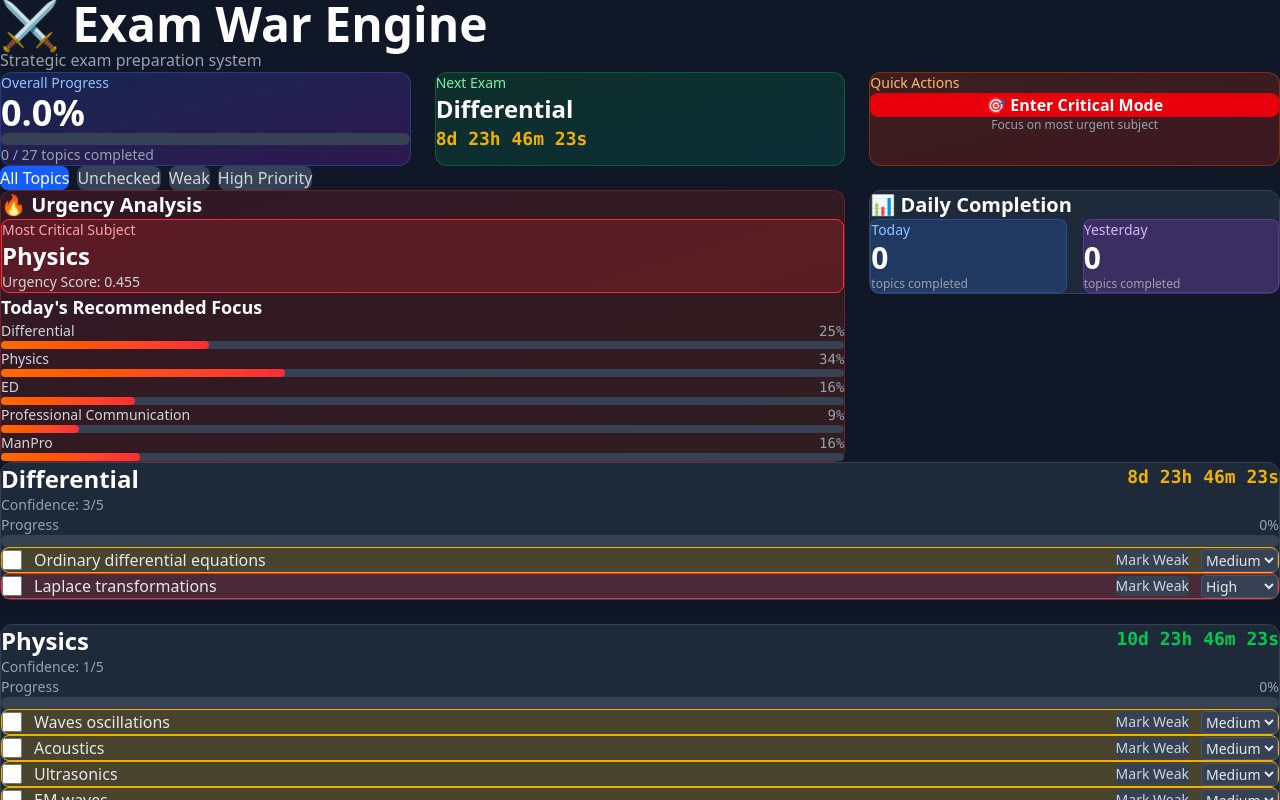
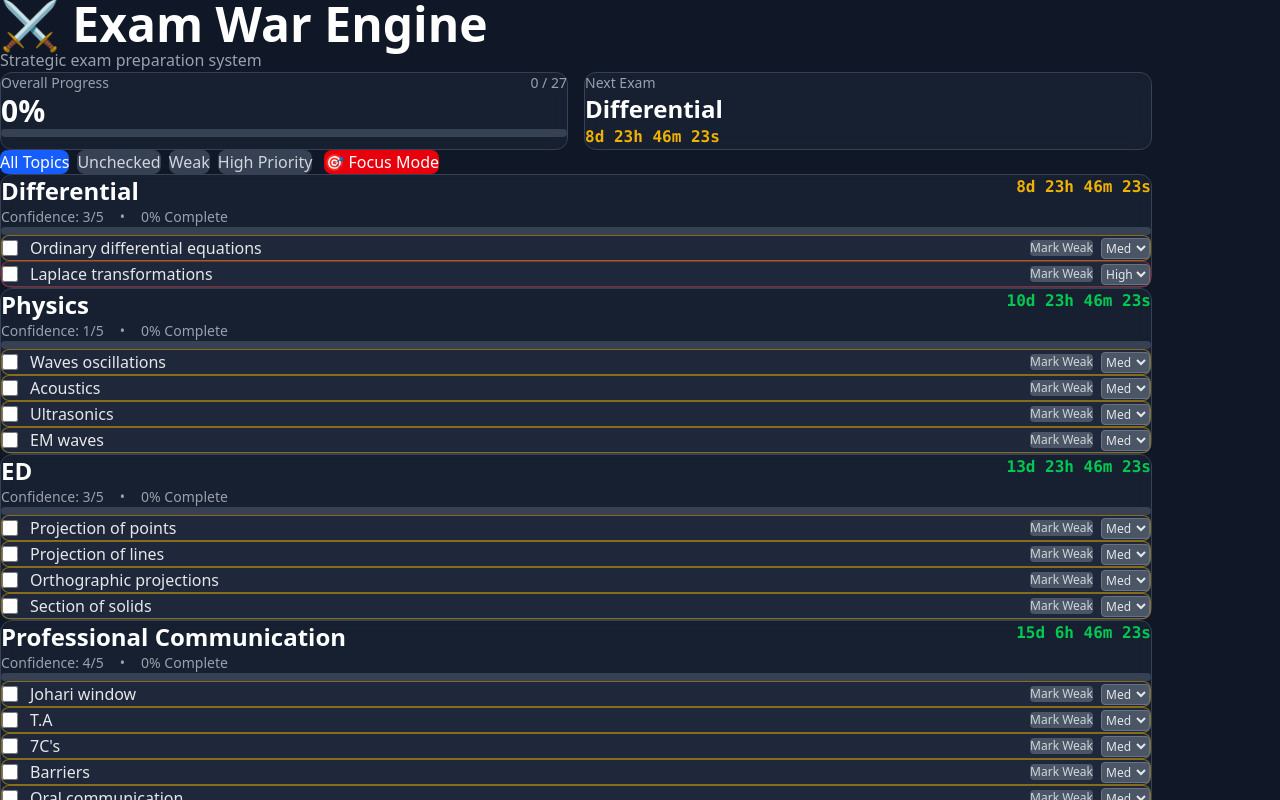
Before and after one commit to shaxntanu/Syllabus-Execution-Engine, a Next.js app: page / in a window 1280 px wide. Shown: the top 800 px of the page. Built offline with nearby package versions, Linux system fonts and the light colour scheme.

Commit message:
Redesign UI: Clean, minimal, less cluttered layout

```diff
--- a/components/CountdownTimer.tsx
+++ b/components/CountdownTimer.tsx
@@ -24,7 +24,7 @@ export default function CountdownTimer({ examDate, subjectName, large = false }:
 
   return (
     <div className={large ? "text-center" : ""}>
-      <div className={`font-mono ${large ? "text-4xl" : "text-lg"} font-bold ${colorClass}`}>
+      <div className={`font-mono ${large ? "text-4xl" : "text-sm md:text-base"} font-bold ${colorClass}`}>
         {countdown}
       </div>
       {large && (
--- a/components/Dashboard.tsx
+++ b/components/Dashboard.tsx
@@ -4,9 +4,6 @@ import { useStore } from "@/store/useStore";
 import { calculateOverallProgress, getNextExam } from "@/utils/calculations";
 import SubjectCard from "./SubjectCard";
 import Filters from "./Filters";
-import UrgencyPanel from "./UrgencyPanel";
-import DailyTracker from "./DailyTracker";
-import BackupPanel from "./BackupPanel";
 import CountdownTimer from "./CountdownTimer";
 
 export default function Dashboard() {
@@ -21,30 +18,34 @@ export default function Dashboard() {
   );
 
   return (
-    <div className="min-h-screen bg-gray-900 p-8">
-      <div className="max-w-7xl mx-auto">
+    <div className="min-h-screen bg-gray-900 p-4 md:p-8">
+      <div className="max-w-6xl mx-auto">
         <header className="mb-8">
-          <h1 className="text-5xl font-bold text-white mb-2">⚔️ Exam War Engine</h1>
+          <h1 className="text-4xl md:text-5xl font-bold text-white mb-2">⚔️ Exam War Engine</h1>
           <p className="text-gray-400">Strategic exam preparation system</p>
         </header>
 
-        <div className="grid grid-cols-1 lg:grid-cols-3 gap-6 mb-8">
-          <div className="bg-gradient-to-br from-blue-900/40 to-purple-900/40 rounded-xl p-6 border border-blue-500/30">
-            <div className="text-sm text-blue-300 mb-1">Overall Progress</div>
-            <div className="text-4xl font-bold text-white mb-3">{overallProgress.toFixed(1)}%</div>
-            <div className="w-full bg-gray-700 rounded-full h-3 overflow-hidden">
+        <div className="grid grid-cols-1 md:grid-cols-2 gap-4 mb-6">
+          <div className="bg-gray-800/50 backdrop-blur rounded-xl p-6 border border-gray-700">
+            <div className="flex justify-between items-start mb-3">
+              <div>
+                <div className="text-sm text-gray-400 mb-1">Overall Progress</div>
+                <div className="text-3xl font-bold text-white">{overallProgress.toFixed(0)}%</div>
+              </div>
+              <div className="text-right text-sm text-gray-400">
+                {completedTopics} / {totalTopics}
+              </div>
+            </div>
+            <div className="w-full bg-gray-700 rounded-full h-2 overflow-hidden">
               <div
                 className="bg-gradient-to-r from-blue-500 to-purple-500 h-full transition-all duration-500"
                 style={{ width: `${overallProgress}%` }}
               />
             </div>
-            <div className="text-sm text-gray-400 mt-2">
-              {completedTopics} / {totalTopics} topics completed
-            </div>
           </div>
 
-          <div className="bg-gradient-to-br from-green-900/40 to-teal-900/40 rounded-xl p-6 border border-green-500/30">
-            <div className="text-sm text-green-300 mb-1">Next Exam</div>
+          <div className="bg-gray-800/50 backdrop-blur rounded-xl p-6 border border-gray-700">
+            <div className="text-sm text-gray-400 mb-1">Next Exam</div>
             {nextExam ? (
               <>
                 <div className="text-2xl font-bold text-white mb-2">{nextExam.name}</div>
@@ -54,42 +55,22 @@ export default function Dashboard() {
               <div className="text-xl text-gray-400">No upcoming exams</div>
             )}
           </div>
-
-          <div className="bg-gradient-to-br from-orange-900/40 to-red-900/40 rounded-xl p-6 border border-orange-500/30">
-            <div className="text-sm text-orange-300 mb-3">Quick Actions</div>
-            <button
-              onClick={() => setFocusMode(true)}
-              className="w-full bg-red-600 hover:bg-red-700 text-white font-bold py-3 rounded-lg transition-colors mb-2"
-            >
-              🎯 Enter Critical Mode
-            </button>
-            <div className="text-xs text-gray-400 text-center">
-              Focus on most urgent subject
-            </div>
-          </div>
         </div>
 
-        <div className="mb-6">
+        <div className="flex flex-wrap gap-3 mb-6">
           <Filters />
+          <button
+            onClick={() => setFocusMode(true)}
+            className="px-4 py-2 bg-red-600 hover:bg-red-700 text-white font-medium rounded-lg transition-colors"
+          >
+            🎯 Focus Mode
+          </button>
         </div>
 
-        <div className="grid grid-cols-1 lg:grid-cols-3 gap-6 mb-8">
-          <div className="lg:col-span-2">
-            <UrgencyPanel />
-          </div>
-          <div>
-            <DailyTracker />
-          </div>
-        </div>
-
-        <div className="grid grid-cols-1 gap-6 mb-8">
+        <div className="space-y-4">
           {subjects.map((subject) => (
             <SubjectCard key={subject.id} subject={subject} />
           ))}
-        </div>
-
-        <div className="max-w-2xl mx-auto">
-          <BackupPanel />
         </div>
       </div>
     </div>
--- a/components/SubjectCard.tsx
+++ b/components/SubjectCard.tsx
@@ -1,6 +1,6 @@
 "use client";
 
-import { Subject, Topic } from "@/types";
+import { Subject } from "@/types";
 import { calculateSubjectProgress, isHighRisk } from "@/utils/calculations";
 import CountdownTimer from "./CountdownTimer";
 import TopicRow from "./TopicRow";
@@ -23,30 +23,30 @@ export default function SubjectCard({ subject }: SubjectCardProps) {
   });
 
   return (
-    <div className="bg-gray-800 rounded-xl p-6 shadow-lg border border-gray-700">
-      <div className="flex justify-between items-start mb-4">
-        <div>
-          <h2 className="text-2xl font-bold text-white mb-1">{subject.name}</h2>
-          <div className="text-sm text-gray-400">
-            Confidence: {subject.confidenceLevel}/5
+    <div className="bg-gray-800/50 backdrop-blur rounded-xl p-5 border border-gray-700 hover:border-gray-600 transition-colors">
+      <div className="flex flex-col md:flex-row md:justify-between md:items-start gap-4 mb-4">
+        <div className="flex-1">
+          <div className="flex items-center gap-3 mb-2">
+            <h2 className="text-xl md:text-2xl font-bold text-white">{subject.name}</h2>
+            {highRisk && (
+              <span className="bg-red-500 text-white px-2 py-1 rounded text-xs font-bold">
+                ⚠ HIGH RISK
+              </span>
+            )}
+          </div>
+          <div className="flex items-center gap-4 text-sm text-gray-400">
+            <span>Confidence: {subject.confidenceLevel}/5</span>
+            <span>•</span>
+            <span>{progress.toFixed(0)}% Complete</span>
           </div>
         </div>
-        <div className="text-right">
+        <div className="text-left md:text-right">
           <CountdownTimer examDate={subject.examDate} subjectName={subject.name} />
-          {highRisk && (
-            <div className="mt-2 bg-red-500 text-white px-3 py-1 rounded-full text-xs font-bold">
-              ⚠ HIGH RISK
-            </div>
-          )}
         </div>
       </div>
 
       <div className="mb-4">
-        <div className="flex justify-between text-sm text-gray-400 mb-1">
-          <span>Progress</span>
-          <span>{progress.toFixed(0)}%</span>
-        </div>
-        <div className="w-full bg-gray-700 rounded-full h-3 overflow-hidden">
+        <div className="w-full bg-gray-700 rounded-full h-2 overflow-hidden">
           <div
             className="bg-gradient-to-r from-blue-500 to-purple-500 h-full transition-all duration-500"
             style={{ width: `${progress}%` }}
@@ -65,7 +65,7 @@ export default function SubjectCard({ subject }: SubjectCardProps) {
           />
         ))}
         {filteredTopics.length === 0 && (
-          <div className="text-center text-gray-500 py-4">
+          <div className="text-center text-gray-500 py-4 text-sm">
             No topics match the current filter
           </div>
         )}
--- a/components/TopicRow.tsx
+++ b/components/TopicRow.tsx
@@ -11,46 +11,48 @@ interface TopicRowProps {
 
 export default function TopicRow({ topic, onToggleDone, onToggleWeak, onSetPriority }: TopicRowProps) {
   const priorityColors = {
-    high: "bg-red-500/20 border-red-500",
-    medium: "bg-yellow-500/20 border-yellow-500",
-    low: "bg-green-500/20 border-green-500",
+    high: "border-red-500/50",
+    medium: "border-yellow-500/50",
+    low: "border-green-500/50",
   };
 
   return (
     <div
-      className={`flex items-center gap-3 p-3 rounded-lg border ${priorityColors[topic.priority]} transition-all`}
+      className={`flex items-center gap-3 p-3 rounded-lg bg-gray-700/30 border ${priorityColors[topic.priority]} transition-all hover:bg-gray-700/50`}
     >
       <input
         type="checkbox"
         checked={topic.done}
         onChange={onToggleDone}
-        className="w-5 h-5 cursor-pointer accent-green-500"
+        className="w-4 h-4 cursor-pointer accent-blue-500"
       />
 
-      <span className={`flex-1 ${topic.done ? "line-through text-gray-500" : "text-gray-200"}`}>
+      <span className={`flex-1 text-sm md:text-base ${topic.done ? "line-through text-gray-500" : "text-gray-200"}`}>
         {topic.name}
       </span>
 
+      <div className="flex items-center gap-2">
         <button
           onClick={onToggleWeak}
-        className={`px-3 py-1 rounded text-sm font-medium transition-colors ${
+          className={`px-2 py-1 rounded text-xs font-medium transition-colors ${
             topic.weak
               ? "bg-orange-500 text-white"
-            : "bg-gray-700 text-gray-300 hover:bg-gray-600"
+              : "bg-gray-600 text-gray-300 hover:bg-gray-500"
           }`}
         >
-        {topic.weak ? "⚠ Weak" : "Mark Weak"}
+          {topic.weak ? "⚠" : "Mark Weak"}
         </button>
 
         <select
           value={topic.priority}
           onChange={(e) => onSetPriority(e.target.value as "high" | "medium" | "low")}
-        className="bg-gray-700 text-gray-200 px-2 py-1 rounded text-sm border border-gray-600 cursor-pointer"
+          className="bg-gray-600 text-gray-200 px-2 py-1 rounded text-xs border border-gray-500 cursor-pointer"
         >
           <option value="high">High</option>
-        <option value="medium">Medium</option>
+          <option value="medium">Med</option>
           <option value="low">Low</option>
         </select>
       </div>
+    </div>
   );
 }
```
Lines whose indentation alone changed are shown as unchanged.
